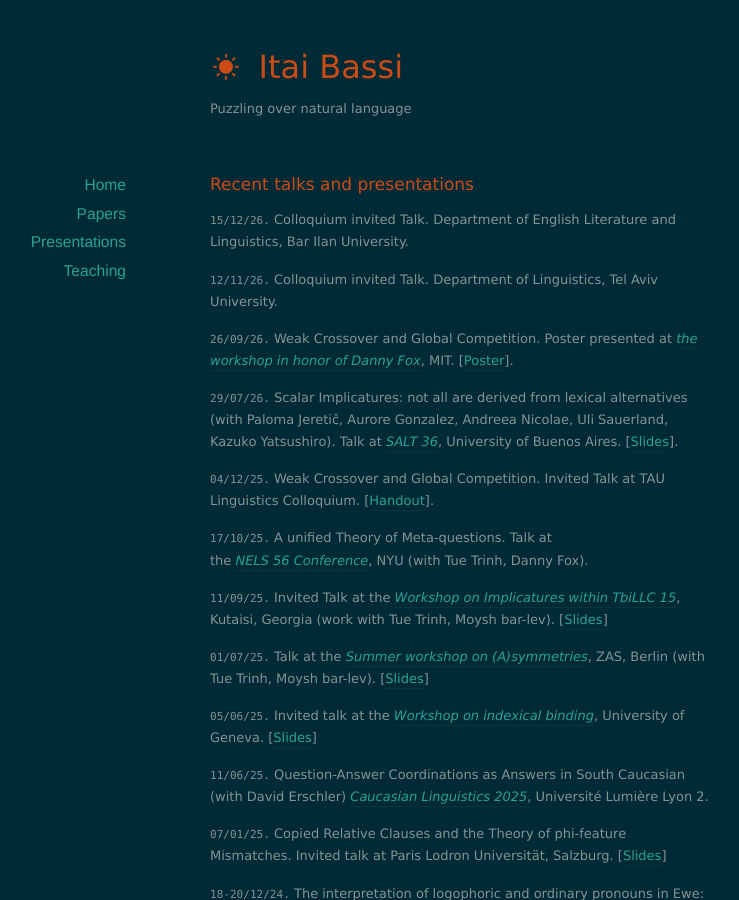
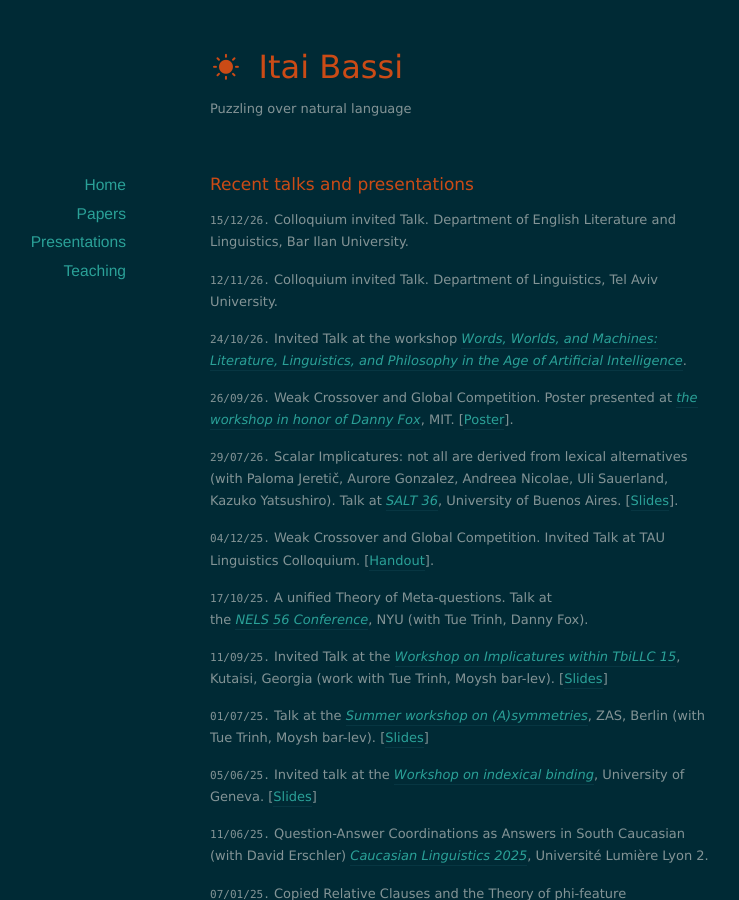
Before and after one commit to itaibassi/itaibassi.github.io, a Jekyll site: the page built from presentations/index.markdown, in a window 1280 px wide and 900 px high. Shown: the whole window, without its empty margins (180-919 px from the left). Built offline with Jekyll 4.4.1, drawn with Linux system fonts in a browser that asks for light colours; nearby versions of some CDN libraries.

Commit message:
Update index.markdown

```diff
--- a/presentations/index.markdown
+++ b/presentations/index.markdown
@@ -11,6 +11,10 @@ title: Recent Presentations
 `15/12/26.`  Colloquium invited Talk.  Department of   English Literature and Linguistics, Bar Ilan University.
 
 `12/11/26.`  Colloquium invited Talk.  Department of   Linguistics, Tel Aviv University.
+
+`24/10/26.`  Invited Talk at the workshop
+[*Words, Worlds, and Machines: Literature, Linguistics, and Philosophy in the Age of Artificial Intelligence*](https://ussh.vnu.edu.vn/vi/dien-dan-mua-thu-ha-noi/hoi-thao-toa-dam-khoa-hoc/call-for-paper-international-conference-words-worlds-and-machines-literature-linguistics-and-philosophy-in-the-age-of-artificial-intelligence-10.html).
+
 
 `26/09/26.`  Weak Crossover and Global Competition. Poster presented at
 [*the workshop in honor of Danny Fox*](https://linguistics.mit.edu/foxfest/), MIT.
```
